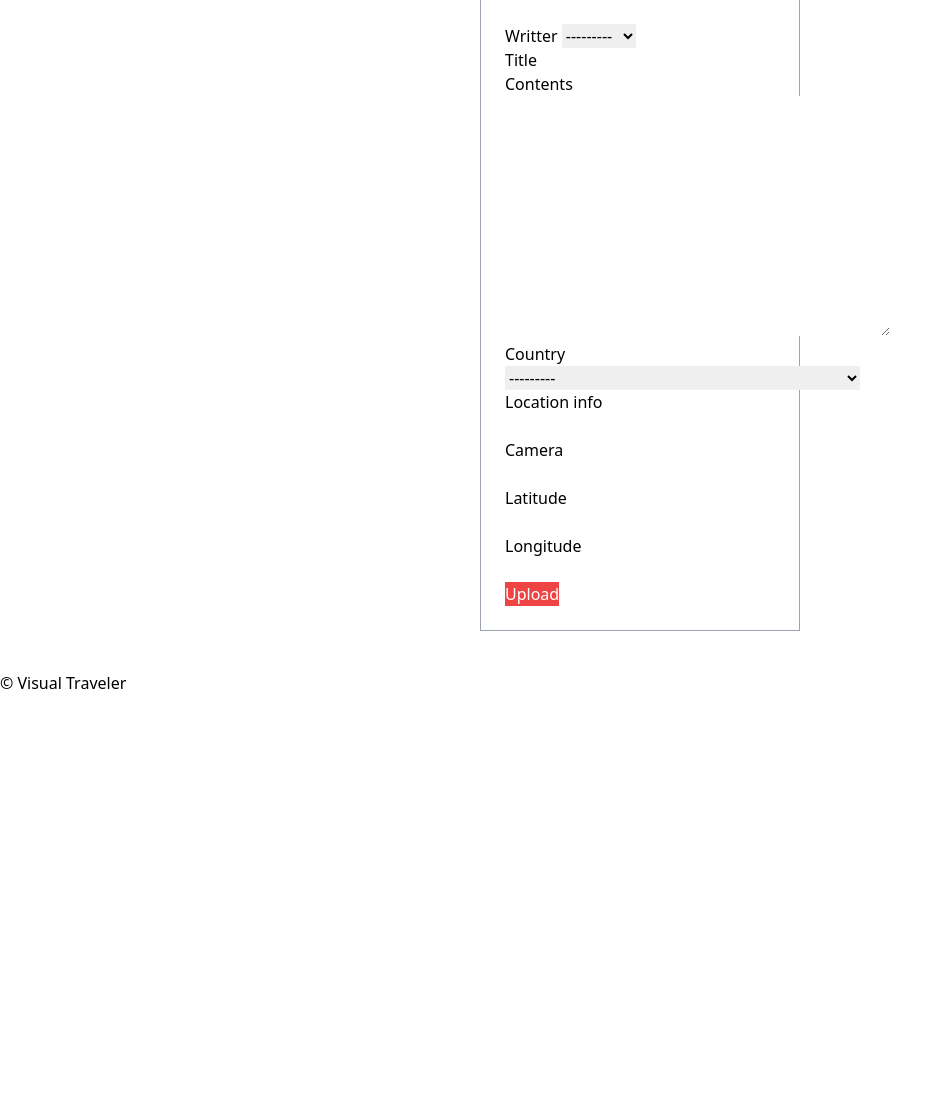
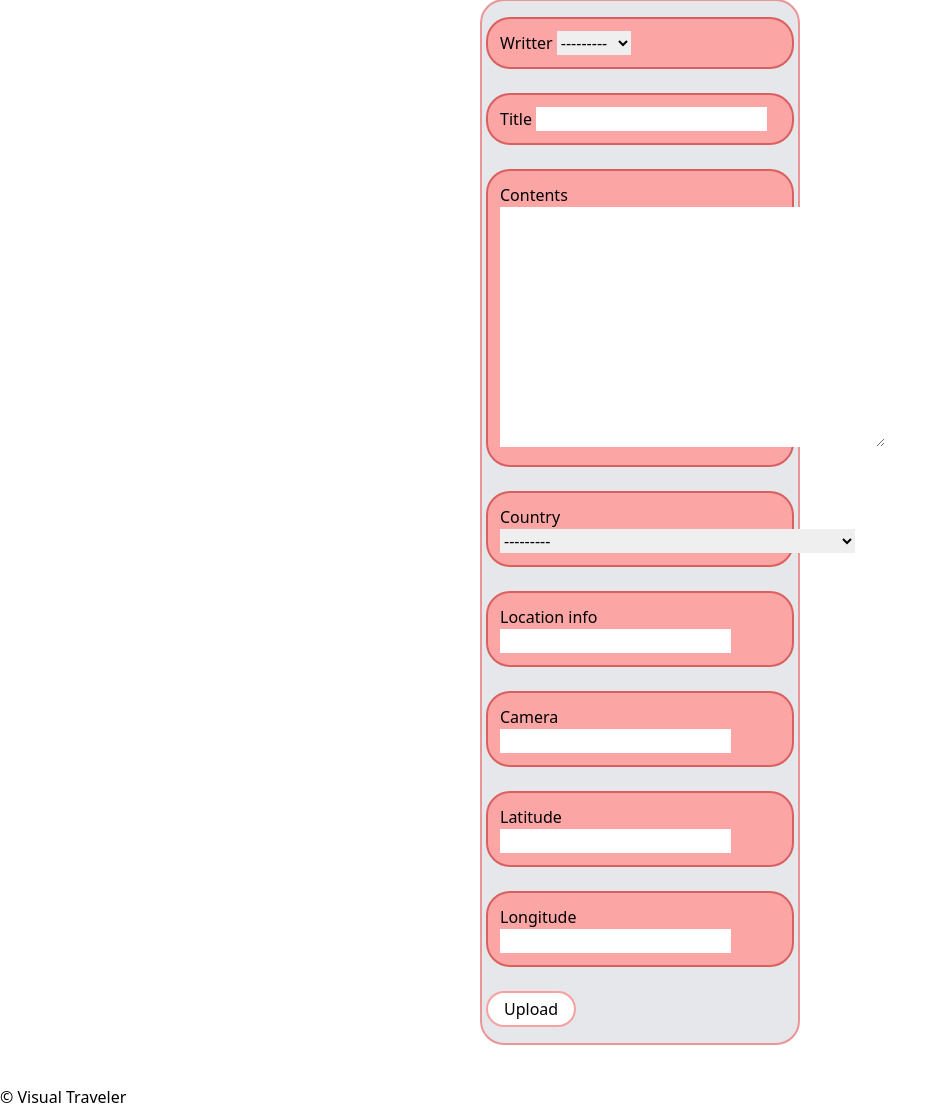
Before and after one commit to yibre/VisualTraveling, a Django app: page /posts/upload/ in a window 1280 px wide. Shown: the part 121-1230 px from the top of the page, without its empty margins (0-951 px from the left). Before the commit the page ends 810 px from the top, so only its background shows below. Run offline with Django 3.2, Linux system fonts and the light colour scheme; data comes from the database, SQL or seed files in the repository; both versions use the stored data as it was after the commit; some libraries are stand-ins or nearby versions; grey boxes are pictures that could not be loaded.

Commit message:
Xiangchi finished the post_create.html

```diff
--- a/visualtravel/posts/views.py
+++ b/visualtravel/posts/views.py
@@ -96,7 +96,6 @@ def post_delete(request, pk):
     try:
         post = models.Post.objects.get(pk=pk)
         post.delete()
-        print(f"should delete {pk}")
         print(post)
         message.success(request, "post deleted")
     except models.Post.DoesNotExist:
--- a/visualtravel/templates/posts/post_create.html
+++ b/visualtravel/templates/posts/post_create.html
@@ -6,30 +6,29 @@
 
 {% block content %}
 
-    <div class="container lg:w-5/12 md:w-1/2 xl:w-1/4 mx-auto my-10 flex flex-col items-center border p-6 border-gray-400">
+    <div class="container lg:w-5/12 md:w-1/2 xl:w-1/4 mx-auto my-10 flex flex-col items-center text-left rounded-3xl  border-2 py-4 px-1 border-opacity-50 border-red-500 bg-gray-200 ">
 
         <form method="POST" class="w-full" enctype="multipart/form-data">
             {% csrf_token %}
 
             {% if form.non_field_errors %}
                 {% for error in form.non_field_errors %}
-                    <span class="text-red-700 font-medium text-sm">{{error}}</span>
+                    <span class="text-red-700 font-medium text-sm ">{{error}}</span><br>
                 {% endfor %}
             {% endif %}
 
             {% for field in form %}
-            <div class="input w-full {% if field.errors %}has_error{% endif %}">
+            <div class="input w-3/3 lg:w-5/5 text-black rounded-3xl  border-2 py-3 px-3 border-opacity-50 border-red-700 bg-red-300{% if field.errors %}has_error{% endif %} ">
                 {{field.label}}
                 {{field}}
                 {% if field.errors %}
                     {% for error in field.errors %}
-                        <span class="text-red-700 font-medium text-sm">{{error}}</span>
+                        <span class="text-red-700 font-medium text-sm ">{{error}}</span>
                     {% endfor %}
                 {% endif %}
-            </div>
+            </div><br>
             {% endfor %}
-
-            <button class="btn bg-red-500 text-white">Upload</button>
+            <button class="text-black rounded-3xl  border-2 py-1 px-4 border-opacity-50 border-red-500 bg-white hover:bg-red-300 ">Upload</button>
         </form>
 
     </div>
```
Also changed, not shown: visualtravel/db.sqlite3.
